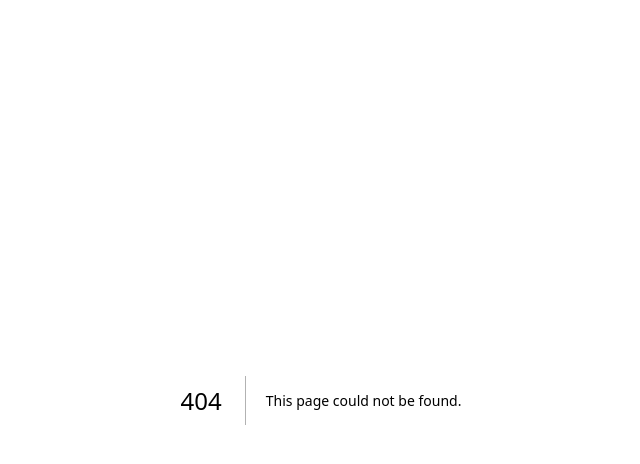
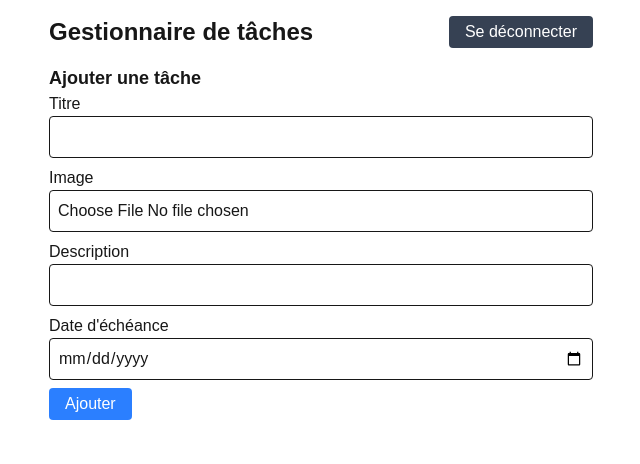
Before and after one commit to JuniorTak/task-manager-adaa-test, a Next.js app in the folder frontend/: page /tasks/create in a window 1280 px wide. Before the commit this address had no page. Shown: the top 464 px of the page, without its empty margins (319-959 px from the left). Built offline with nearby package versions, Linux system fonts and the light colour scheme; sample sign-in values are in the browser's storage.

Commit message:
Création d'une page d'ajout de nouvelle tâche et modification de la page principale

```diff
--- a/frontend/src/app/page.js
+++ b/frontend/src/app/page.js
@@ -157,7 +157,7 @@ export default function TaskManager() {
       {error && <p className="text-red-500">{error}</p>}
       <Link href="/tasks/create">
         <button className="bg-blue-500 text-white px-4 py-1 mb-4 rounded">
-          Create Task
+          Nouvelle tâche
         </button>
       </Link>
       <h2 className="text-lg font-bold">Liste des tâches</h2>
@@ -184,7 +184,7 @@ export default function TaskManager() {
                     alt={task.title}
                     width={50}
                     height={50}
-                    style={{ objectFit: "cover" }}
+                    style={{ objectFit: "cover", width: "auto", height: "auto" }}
                     className="rounded"
                   />
                 )}
--- /dev/null
+++ b/frontend/src/app/tasks/create/page.js
@@ -0,0 +1,125 @@
+"use client";
+
+import { useState, useEffect } from "react";
+import { useRouter } from "next/navigation";
+
+const API_URL = "http://localhost:8000/api";
+
+export default function TaskManager() {
+  const router = useRouter();
+  const [error, setError] = useState(null);
+  const [newTask, setNewTask] = useState({ title: "", description: "", due_date: "", image: null });
+  const [token, setToken] = useState(null);
+  const [loading, setLoading] = useState(false);
+
+  useEffect(() => {
+    const storedToken = localStorage.getItem("token");
+    if (!storedToken) {
+      router.push("/login");
+      return;
+    }
+    setToken(storedToken);
+  }, [router]);
+
+  function handleLogout() {
+    localStorage.removeItem("token");
+    router.push("/login");
+  }
+
+  async function addTask() {
+    if (!token) {
+      setError("Token non disponible, veuillez vous reconnecter.");
+      return;
+    }
+
+    setLoading(true); // Show loading state.
+    setError(null);
+
+    try {
+      const formData = new FormData();
+      formData.append("title", newTask.title);
+      formData.append("description", newTask.description);
+      formData.append("due_date", newTask.due_date);
+      if (newTask.image) formData.append("image", newTask.image);
+
+      const res = await fetch(`${API_URL}/tasks`, {
+        method: "POST",
+        headers: { Authorization: `Bearer ${token}` },
+        body: formData,
+      });
+
+      const result = await res.json(); // Parse JSON response
+
+      if (!res.ok) {
+        throw new Error(result.message || "Échec de l'ajout de la tâche.");
+      }
+
+      setNewTask({ title: "", description: "", due_date: "", image: null });
+      alert("Nouvelle tâche ajoutée avec succès !");
+      router.push("/"); // Redirect to the main page.
+    } catch (err) {
+      // Customize error message based on error type.
+      let errorMessage = "Une erreur s'est produite. Veuillez réessayer.";
+      if (err.message.includes("Failed to fetch")) {
+        errorMessage = "Erreur réseau ! Impossible d'accéder au serveur.";
+      } else if (err.message.includes("CORS")) {
+        errorMessage = "Problème CORS ! Le backend bloque les requêtes.";
+      } else if (err.message.includes("Unauthorized")) {
+        errorMessage = "Identifiants invalides ou session expirée.";
+      }
+      setError(errorMessage);
+    } finally {
+      setLoading(false); // Remove loading state.
+    }
+  }
+
+  return (
+    <div className="max-w-xl mx-auto p-4">
+      <button onClick={handleLogout} className="bg-gray-700 text-white px-4 py-1 rounded float-right">
+        Se déconnecter
+      </button>
+      <h1 className="text-2xl font-bold mb-4">Gestionnaire de tâches</h1>
+      {error && <p className="text-red-500">{error}</p>}
+      <div className="mb-4">
+        <h2 className="text-lg font-bold">Ajouter une tâche</h2>
+        {/* Form fields */}
+        <label htmlFor="title" className="mt-1">Titre</label>
+        <input
+          type="text"
+          id="title"
+          value={newTask.title}
+          onChange={(e) => setNewTask({ ...newTask, title: e.target.value })}
+          className="border p-2 rounded w-full mb-2"
+        />
+        <label htmlFor="task-image" className="mt-1">Image</label>
+        <input
+          type="file"
+          accept="image/*"
+          id="task-image"
+          onChange={(e) => setNewTask({ ...newTask, image: e.target.files[0] })}
+          className="border p-2 rounded w-full mb-2"
+        />
+        <label htmlFor="task-description" className="mt-1">Description</label>
+        <input
+          type="text"
+          id="task-description"
+          value={newTask.description}
+          onChange={(e) => setNewTask({ ...newTask, description: e.target.value })}
+          className="border p-2 rounded w-full mb-2"
+        />
+        <label htmlFor="task-due-date" className="mt-1">Date d'échéance</label>
+        <input
+          type="date"
+          id="task-due-date"
+          value={newTask.due_date}
+          onChange={(e) => setNewTask({ ...newTask, due_date: e.target.value })}
+          className="border p-2 rounded w-full mb-2"
+        />
+
+        <button onClick={addTask} className="bg-blue-500 text-white px-4 py-1 mb-1 rounded" disabled={loading}>
+          {loading ? "Ajout en cours..." : "Ajouter"}
+        </button>
+      </div>
+    </div>
+  );
+}
```
